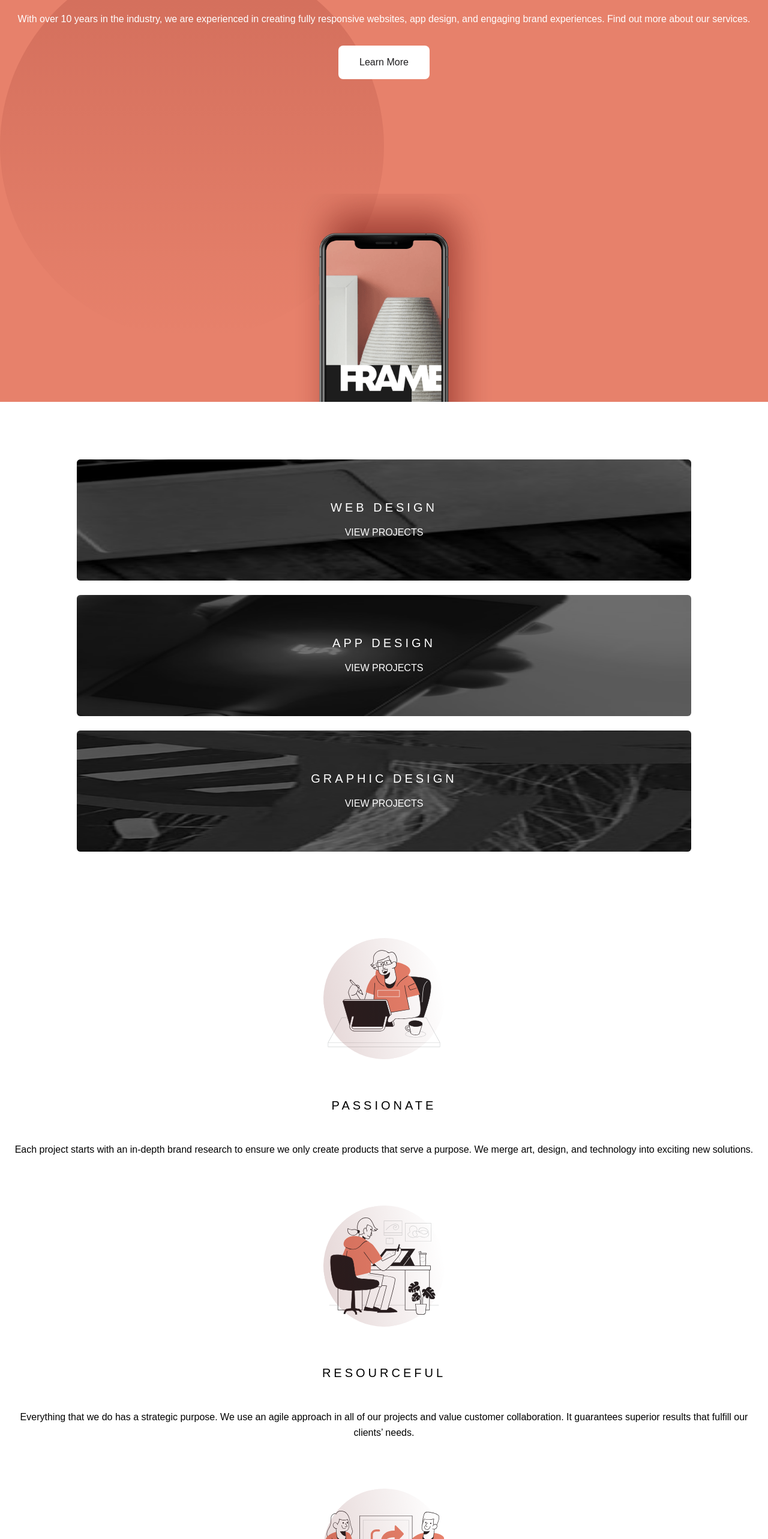
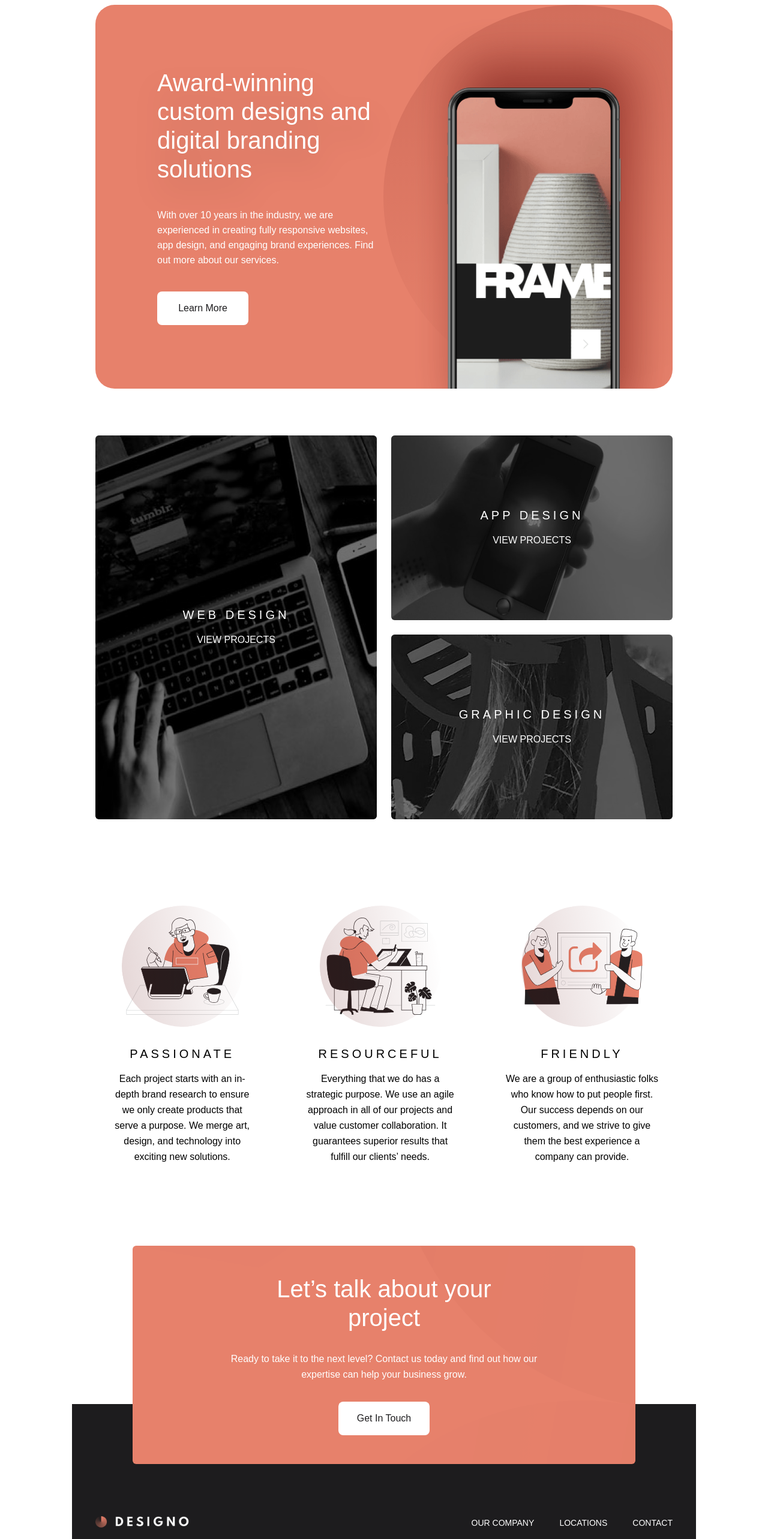
Before and after one commit to glowupmatt/DESIGNO, a Next.js app: page / in a window 1280 px wide. Shown: the part 200-2766 px from the top of the page at 60% size. Built offline with nearby package versions, Linux system fonts and the light colour scheme.

Commit message:
mobile/desktop/tablet compatable home page

```diff
--- a/app/page.tsx
+++ b/app/page.tsx
@@ -10,20 +10,22 @@ import Footer from "@/components/Footer";
 export default function Home() {
   const [navOpen, setNavOpen] = useState(false);
   return (
-    <div>
+    <div className="w-full flex justify-center items-center">
+      <div className="max-w-[65rem]">
         <div
-        className={classNames({
+          className={classNames("flex  justify-center flex-col w-full", {
             "overflow-hidden max-h-screen": navOpen === true,
           })}
         >
           <Navigation navOpen={navOpen} setNavOpen={setNavOpen} />
           <HeroSlide />
-        <div className="relative">
+          <div className="p-[2.44rem] relative lg:flex lg:flex-col lg:w-full lg:items-center lg:justify-center ">
             <Services />
             <BrandCharacteristics />
           </div>
           <Footer />
         </div>
       </div>
+    </div>
   );
 }
--- a/components/Footer.tsx
+++ b/components/Footer.tsx
@@ -11,11 +11,12 @@ const Footer = () => {
   ];
   return (
     <div>
-      <div className="relative">
+      <div className="relative flex justify-center">
         <GetInTouchComp />
       </div>
-      <div className="bg-black h-[50.9375rem] flex flex-col gap-[2rem] justify-end items-center text-center">
-        <div className="w-[50%] h-[1.3rem] relative">
+      <div className="bg-black h-[50.9375rem] flex flex-col gap-[2rem] justify-end items-center text-center md:h-[26.4375rem] md:py-[4rem] md:px-[0]">
+        <div className="w-full flex flex-col justify-center items-center gap-[2rem] md:flex-row md:w-full md:px-[2.44rem]">
+          <div className="w-[50%] h-[1.3rem] relative md:w-[12.625rem]">
             <Image
               alt=""
               src="/assets/logo-light.png"
@@ -23,13 +24,15 @@ const Footer = () => {
               className="object-fill"
             />
           </div>
-        <div className="text-white flex flex-col gap-[2rem] leading-[0.875rem] w-[90%]">
-          <hr className="w-full border-[gray]" />
+          <hr className="w-[90%] border-[gray] md:hidden" />
+          <div className="text-white flex flex-col gap-[2rem] leading-[0.875rem] w-full md:flex-row md:justify-end md:gap-[2.63rem]">
             <p className="leading-[0.875rem] text-[0.875rem]">OUR COMPANY</p>
             <p className="leading-[0.875rem] text-[0.875rem]">LOCATIONS</p>
             <p className="leading-[0.875rem] text-[0.875rem]">CONTACT</p>
           </div>
-        <div className="text-white flex flex-col gap-[2.5rem]">
+        </div>
+        <hr className="hidden w-full border-white md:block md:w-[90%]" />
+        <div className="text-white flex flex-col gap-[2.5rem] md:flex-row md:text-start md:w-[90%] md:justify-between">
           <div className="flex flex-col gap-1 text-4">
             <p className="text-[1rem]">Designo Central Office</p>
             <p className="text-[.8rem] font-light text-gray-light">
@@ -50,11 +53,13 @@ const Footer = () => {
               </p>
             </div>
           </div>
-        </div>
-        <div className="flex gap-4 pb-[2rem]">
+          <div className="flex gap-4 pb-[2rem] md:pb-0 md:items-end">
             {socialIcons.map((social, index) => {
               return (
-              <div key={index} className="w-[24px] h-[24px] relative">
+                <div
+                  key={index}
+                  className="w-[24px] h-[24px] relative md:pb-0  "
+                >
                   <Image alt="" src={social} fill className="object-fill" />
                 </div>
               );
@@ -62,6 +67,7 @@ const Footer = () => {
           </div>
         </div>
       </div>
+    </div>
   );
 };
 
--- a/components/GetInTouchComp.tsx
+++ b/components/GetInTouchComp.tsx
@@ -4,8 +4,8 @@ import GetInTouchButton from "./GetInTouchButton";
 
 const GetInTouchComp = () => {
   return (
-    <div className="p-[1.5rem] absolute top-[-13rem]">
-      <div className="text-white bg-peach rounded-md w-full h-full flex flex-col justify-center items-center text-center py-[3rem] px-[1.5rem] gap-[2rem] relative overflow-hidden">
+    <div className="p-[1.5rem] absolute top-[-13rem] z-10 md:default md:top-[-18rem]">
+      <div className="text-white bg-peach rounded-md relative overflow-hidden md:flex md:justify-center md:items-center">
         <div className="w-full h-full absolute scale-[2.3] rotate-[190deg] contrast-100 right-[4rem]">
           <Image
             alt=""
@@ -15,13 +15,17 @@ const GetInTouchComp = () => {
             className="object-cover"
           />
         </div>
-        <p className="text-[2rem] z-[20]">Let’s talk about your project</p>
-        <p className="z-[20]">
-          Ready to take it to the next level? Contact us today and find out how
-          our expertise can help your business grow.
-        </p>
-        <div className="z-[20]">
-          <GetInTouchButton />
+        <div className="w-full h-full flex flex-col justify-center items-center text-center py-[3rem] px-[1.5rem] gap-[2rem] md:w-[70%]">
+          <p className="text-[2rem] z-[20] md:text-[2.5rem] md:leading-[3rem] md:w-[90%]">
+            Let’s talk about your project
+          </p>
+          <p className="z-[20]">
+            Ready to take it to the next level? Contact us today and find out
+            how our expertise can help your business grow.
+          </p>
+          <div className="z-[20]">
+            <GetInTouchButton />
+          </div>
         </div>
       </div>
     </div>
--- a/components/HomePageComps/BrandCharacteristics.tsx
+++ b/components/HomePageComps/BrandCharacteristics.tsx
@@ -4,12 +4,12 @@ import { homePageCharacteristics } from "@/data/homePageInfo";
 
 const BrandCharacteristics = () => {
   return (
-    <div className="mt-[7.5rem] p-[1.5rem] flex flex-col gap-[5rem] mb-[14rem]">
+    <div className="mt-[7.5rem] p-[1.5rem] flex flex-col gap-[5rem] mb-[14rem] md:mb-[21rem] lg:flex-row">
       {homePageCharacteristics.map((data, index) => {
         return (
           <div
             key={index}
-            className="flex justify-center items-center flex-col gap-[4rem]"
+            className="flex justify-center items-center flex-col gap-[2rem] md:flex-row lg:flex-col"
           >
             <div className="w-[12.625rem] h-[12.625rem] relative">
               <Image
@@ -27,7 +27,7 @@ const BrandCharacteristics = () => {
                 className="object-cover rotate-[-100deg]"
               />
             </div>
-            <div className="relative flex flex-col gap-[3rem] text-center">
+            <div className="relative flex flex-col gap-[3rem] text-center md:w-[60%] md:gap-4 md:text-start lg:w-full lg:text-center">
               <h3>{data.title}</h3>
               <p>{data.desc}</p>
             </div>
--- a/components/HomePageComps/HeroSlide.tsx
+++ b/components/HomePageComps/HeroSlide.tsx
@@ -4,9 +4,9 @@ import LearnMoreButton from "../LearnMoreButton";
 
 const HeroSlide = () => {
   return (
-    <div>
-      <div className="flex flex-col justify-center items-center bg-peach relative overflow-hidden">
-        <div className="w-[40rem] h-[40rem] left-0 top-[3rem] absolute">
+    <div className="md:p-[2.44rem] lg:justify-center lg:items-center lg:flex">
+      <div className="flex flex-col justify-center items-center bg-peach relative overflow-hidden md:rounded-[2rem] md:px-[2.44rem] md:py-0 lg:relative lg:h-[40rem] lg:w-full">
+        <div className="w-[40rem] h-[40rem] left-0 top-[3rem] absolute md:left-[12rem] md:top-[9rem] lg:top-0 lg:left-[30rem]">
           <Image
             alt=""
             src="/assets/home/desktop/bg-pattern-hero-home.svg"
@@ -14,12 +14,12 @@ const HeroSlide = () => {
             className="object-fill"
           />
         </div>
-        <div className="flex flex-col justify-center items-center">
-          <div className="flex flex-col gap-[2rem] items-center text-center text-white h-[44.6875rem] mt-[5rem] px-[1.5rem]  z-10">
-            <h3 className="tracking-normal leading-8 text-[2rem]">
+        <div className="flex flex-col justify-center items-center lg:flex-row lg:relative lg:justify-start">
+          <div className="flex flex-col gap-[2rem] items-center text-center text-white h-[44.6875rem] mt-[5rem] px-[1.5rem] z-10 md:px-[4rem] md:py-[3.75rem] md:mt-[0] md:gap-[2.5rem] md:h-[52.6875rem] lg:justify-center lg:w-[57%] lg:text-start lg:items-start">
+            <h3 className="tracking-normal leading-8 text-[1.5rem] md:text-[2.5rem] md:tracking-normal md:leading-[3rem] md:drop-shadow-2xl">
               Award-winning custom designs and digital branding solutions
             </h3>
-            <p className="leading-[1.5625rem]">
+            <p className="leading-[1.5625rem] text-[.8rem] md:text-[1rem]">
               With over 10 years in the industry, we are experienced in creating
               fully responsive websites, app design, and engaging brand
               experiences. Find out more about our services.
@@ -28,8 +28,17 @@ const HeroSlide = () => {
               <LearnMoreButton />
             </div>
           </div>
+          <div className="hidden lg:block lg:absolute lg:w-[40rem] lg:h-full lg:right-[-8rem] lg:top-[7rem]">
+            <Image
+              alt=""
+              src="/assets/home/desktop/image-hero-phone.png"
+              fill
+              quality={100}
+              className="object-cover"
+            />
+          </div>
         </div>
-        <div className="h-[35.77544rem] w-[30rem] absolute top-[28rem]">
+        <div className="h-[35.77544rem] w-[30rem] absolute top-[28rem] md:top-[19rem] md:h-[55.77544rem] md:w-[31rem] lg:hidden">
           <Image
             alt=""
             src="/assets/home/desktop/image-hero-phone.png"
--- a/components/HomePageComps/Services.tsx
+++ b/components/HomePageComps/Services.tsx
@@ -1,29 +1,62 @@
 import React from "react";
 import Image from "next/image";
 import { homePageProjectDisplay } from "@/data/homePageInfo";
+import classNames from "classnames";
 
 const Services = () => {
   return (
-    <div className="mt-[6rem]">
-      <div className="flex flex-col justify-center items-center gap-[1.5rem]">
+    <div className="mt-[6rem] lg:justify-center lg:flex lg:w-full lg:mt-0 ">
+      <div className="flex flex-col justify-center items-center gap-[1.5rem] lg:grid lg:grid-cols-2	lg:grid-rows-2 lg:w-full lg:h-[40rem]">
         {homePageProjectDisplay.map((data, index) => {
           return (
             <div
-              className="flex items-center justify-center rounded-md w-full h-[12.625rem] cursor-pointer"
+              className={classNames(
+                "flex items-center justify-center rounded-md w-full h-[12.625rem] cursor-pointer lg:w-full lg:h-full lg:relative",
+                {
+                  "lg:row-start-1 lg:row-end-3": index === 0,
+                }
+              )}
               key={data.title}
             >
-              <div className="relative text-white z-10 text-center gap-4 flex flex-col">
+              <span className="relative text-white z-10 text-center gap-4 flex flex-col lg:absolute">
                 <h3>{data.title}</h3>
                 <p>{data.desc}</p>
-              </div>
-              <div className="absolute h-[12.625rem] w-[80%]">
-                <div className="bg-[#00000088] w-full absolute h-full z-[8] rounded-md"></div>
+              </span>
+              <div
+                className={classNames(
+                  "absolute h-[12.625rem] w-[90%] lg:w-full",
+                  {
+                    "lg:h-[40rem]": index === 0,
+                  },
+                  {
+                    "lg:h-[19.25rem]": index === 1,
+                  },
+                  {
+                    "lg:h-[19.25rem]": index === 2,
+                  }
+                )}
+              >
+                <div className="bg-[#00000088] w-full absolute h-full z-[8] rounded-md lg:hover:bg-[#e7826b76]"></div>
                 <Image
                   alt=""
                   src={data.images.mobileImg}
                   fill
                   quality={100}
-                  className="object-fill rounded-md"
+                  className="object-fill rounded-md md:hidden"
+                />
+                <Image
+                  alt=""
+                  src={data.images.tabletImg}
+                  fill
+                  quality={100}
+                  className="hidden object-fill rounded-md md:block lg:hidden"
+                />
+                <Image
+                  alt=""
+                  src={data.images.desktopImg}
+                  fill
+                  quality={100}
+                  className="hidden object-fill rounded-md lg:block"
                 />
               </div>
             </div>
--- a/data/homePageInfo.ts
+++ b/data/homePageInfo.ts
@@ -5,7 +5,7 @@ export const homePageProjectDisplay = [
     images: {
       mobileImg: "/assets/home/mobile/image-web-design.jpg",
       tabletImg: "/assets/home/tablet/image-web-design.jpg",
-      desktopImg: "/assets/home/desktop/image-web-design.jpg",
+      desktopImg: "/assets/home/desktop/image-web-design-large.jpg",
     },
   },
   {
```
Also changed, not shown: components/Navigation.tsx (+9 -4 lines). Lines whose indentation alone changed are shown as unchanged.
